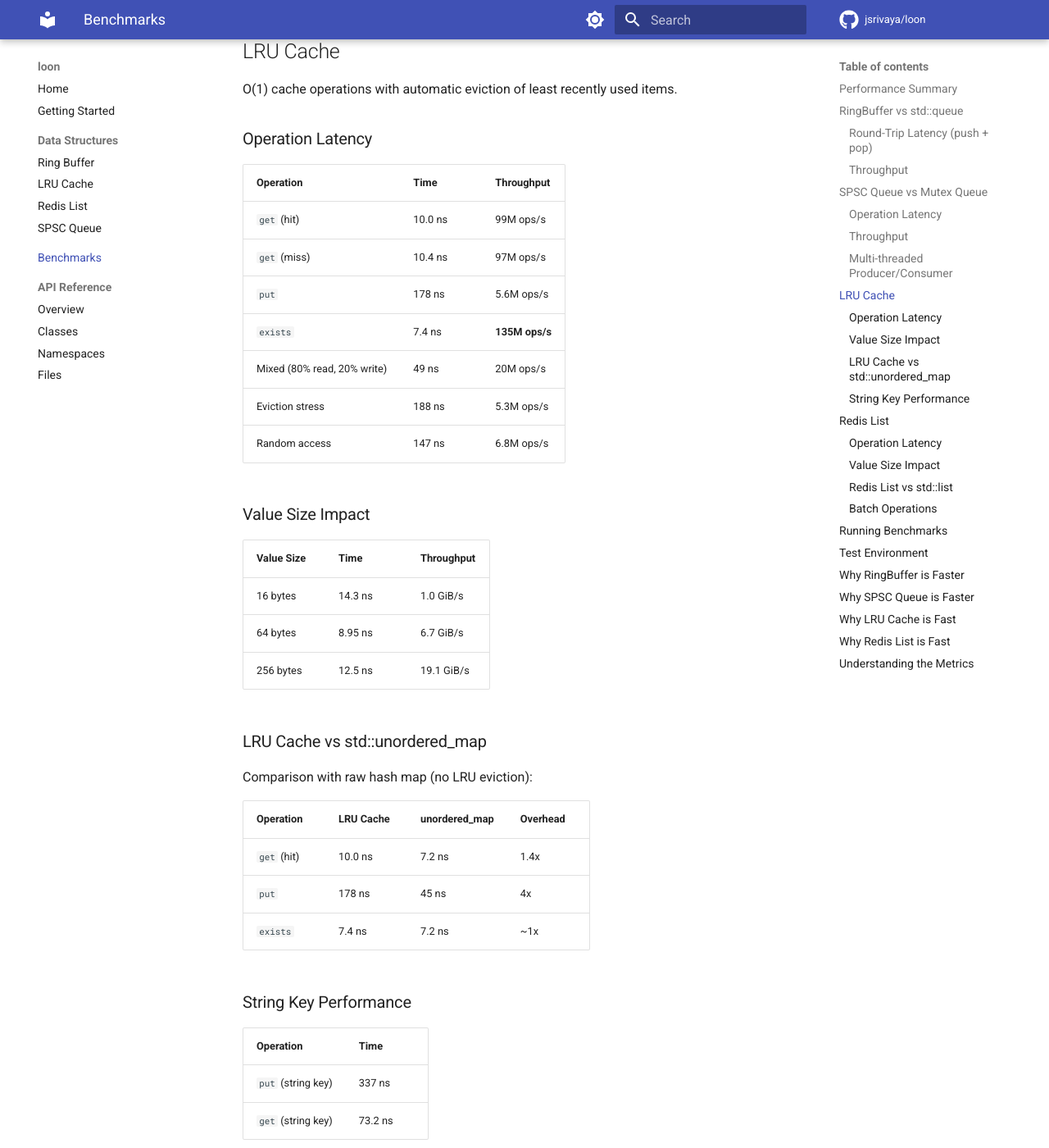
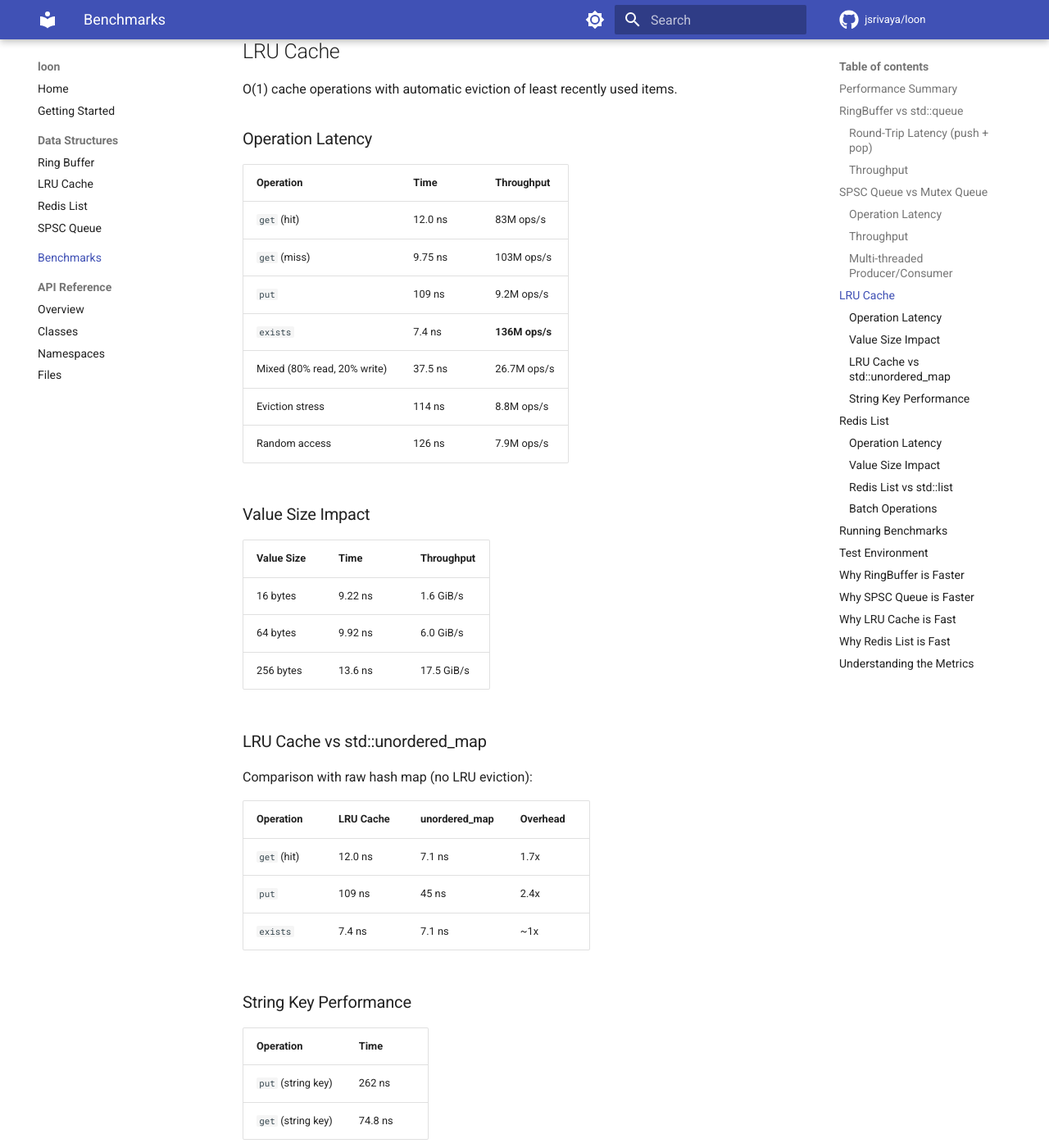
Before and after one commit to jsrivaya/loon, an MkDocs documentation site: the page built from docs-src/benchmarks.md, in a window 1280 px wide and 1400 px high, scrolled down 2251 px. Shown: the whole window at 82% size. Built offline with MkDocs 1.6.1 and Material for MkDocs 9.7.7, drawn with Linux system fonts in a browser that asks for light colours; comment, search, counter and statistics services are not loaded; some of the changed text lies outside the part shown.

Commit message:
Replace LRU internal std::list with intrusive list for better cache locality
* Rename lookup table

* Refactor LRU to use an internal preallocated vector storage

* Fix format

* Fix missing include library

* Improve documentation

* Fix format

```diff
--- a/docs-src/benchmarks.md
+++ b/docs-src/benchmarks.md
@@ -69,21 +69,21 @@
 
 | Operation | Time | Throughput |
 |-----------|------|------------|
-| `get` (hit) | 10.0 ns | 99M ops/s |
-| `get` (miss) | 10.4 ns | 97M ops/s |
-| `put` | 178 ns | 5.6M ops/s |
-| `exists` | 7.4 ns | **135M ops/s** |
-| Mixed (80% read, 20% write) | 49 ns | 20M ops/s |
-| Eviction stress | 188 ns | 5.3M ops/s |
-| Random access | 147 ns | 6.8M ops/s |
+| `get` (hit) | 12.0 ns | 83M ops/s |
+| `get` (miss) | 9.75 ns | 103M ops/s |
+| `put` | 109 ns | 9.2M ops/s |
+| `exists` | 7.4 ns | **136M ops/s** |
+| Mixed (80% read, 20% write) | 37.5 ns | 26.7M ops/s |
+| Eviction stress | 114 ns | 8.8M ops/s |
+| Random access | 126 ns | 7.9M ops/s |
 
 ### Value Size Impact
 
 | Value Size | Time | Throughput |
 |------------|------|------------|
-| 16 bytes | 14.3 ns | 1.0 GiB/s |
-| 64 bytes | 8.95 ns | 6.7 GiB/s |
-| 256 bytes | 12.5 ns | 19.1 GiB/s |
+| 16 bytes | 9.22 ns | 1.6 GiB/s |
+| 64 bytes | 9.92 ns | 6.0 GiB/s |
+| 256 bytes | 13.6 ns | 17.5 GiB/s |
 
 ### LRU Cache vs std::unordered_map
 
@@ -91,16 +91,16 @@
 
 | Operation | LRU Cache | unordered_map | Overhead |
 |-----------|-----------|---------------|----------|
-| `get` (hit) | 10.0 ns | 7.2 ns | 1.4x |
-| `put` | 178 ns | 45 ns | 4x |
-| `exists` | 7.4 ns | 7.2 ns | ~1x |
+| `get` (hit) | 12.0 ns | 7.1 ns | 1.7x |
+| `put` | 109 ns | 45 ns | 2.4x |
+| `exists` | 7.4 ns | 7.1 ns | ~1x |
 
 ### String Key Performance
 
 | Operation | Time |
 |-----------|------|
-| `put` (string key) | 337 ns |
-| `get` (string key) | 73.2 ns |
+| `put` (string key) | 262 ns |
+| `get` (string key) | 74.8 ns |
 
 ## Redis List
 
@@ -189,9 +189,11 @@
 ## Why LRU Cache is Fast
 
 1. **Hash map lookup**: O(1) key access via `std::unordered_map`
-2. **Intrusive list**: Recency updates move list nodes without allocation
-3. **Single eviction**: Only the LRU item is removed when full
-4. **Reference semantics**: `get` returns a reference wrapper, avoiding copies
+2. **Pre-allocated pool**: All nodes stored in a contiguous `std::vector` — no heap allocation on insert or eviction
+3. **Free list reuse**: Evicted nodes are pushed onto a free list and reused immediately
+4. **Index-based linking**: Nodes linked by `uint32_t` indices (4 bytes vs 8 for pointers), reducing node size
+5. **Single eviction**: Only the LRU item is removed when full
+6. **Reference semantics**: `get` returns a reference wrapper, avoiding copies
 
 ## Why Redis List is Fast
 
```
Also changed, not shown: docs-src/data-structures/lru-cache.md (+17 -17 lines), 2 other files.
